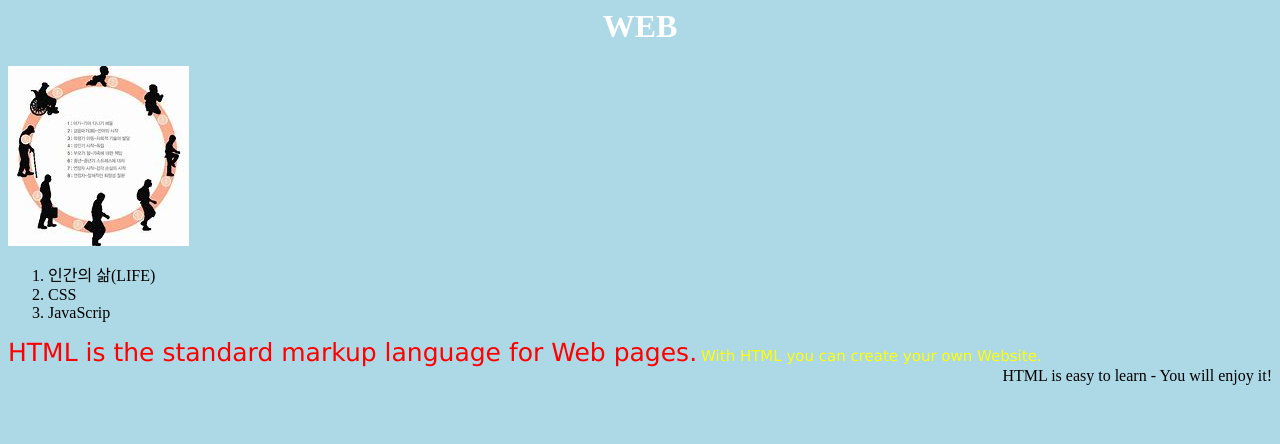
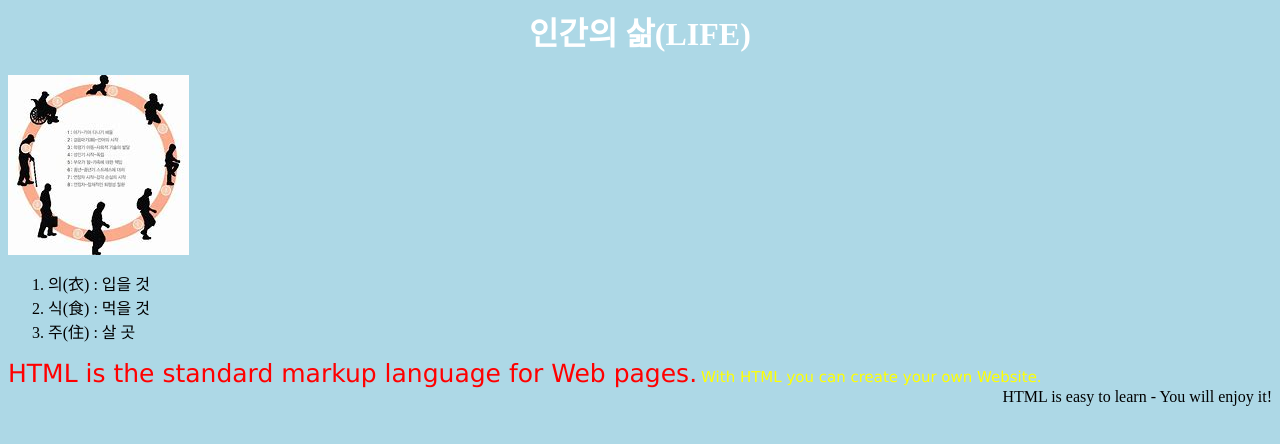
Before and after one commit to openedu9/web2, a plain HTML site: page index.html in a window 1280 px wide. Drawn offline with Linux system fonts and the light colour scheme.

Commit message:
Add files via upload

```diff
--- a/index.html
+++ b/index.html
@@ -31,12 +31,12 @@ p2 {
   </head>
 
   <main>
-    <h1>WEB</h1>
+    <h1>인간의 삶(LIFE)</h1>
       <img src="life.png" alt="life">
       <ol>
-        <li>인간의 삶(LIFE)</li>
-        <li>CSS</li>
-        <li>JavaScrip</li>
+        <li>의(衣) : 입을 것</li>
+        <li>식(食) : 먹을 것</li>
+        <li>주(住) : 살 곳</li>
       </ol>
 
       <p1>HTML is the standard markup language for Web pages.</p1>
```
